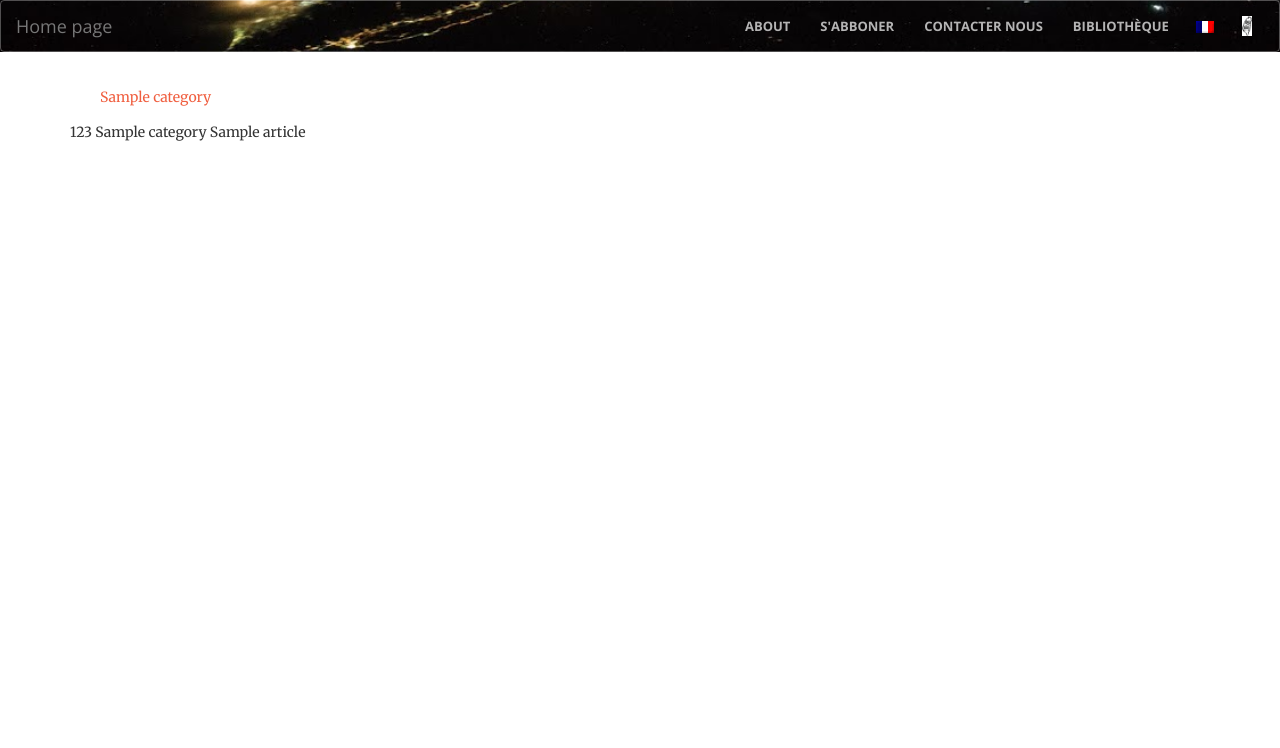
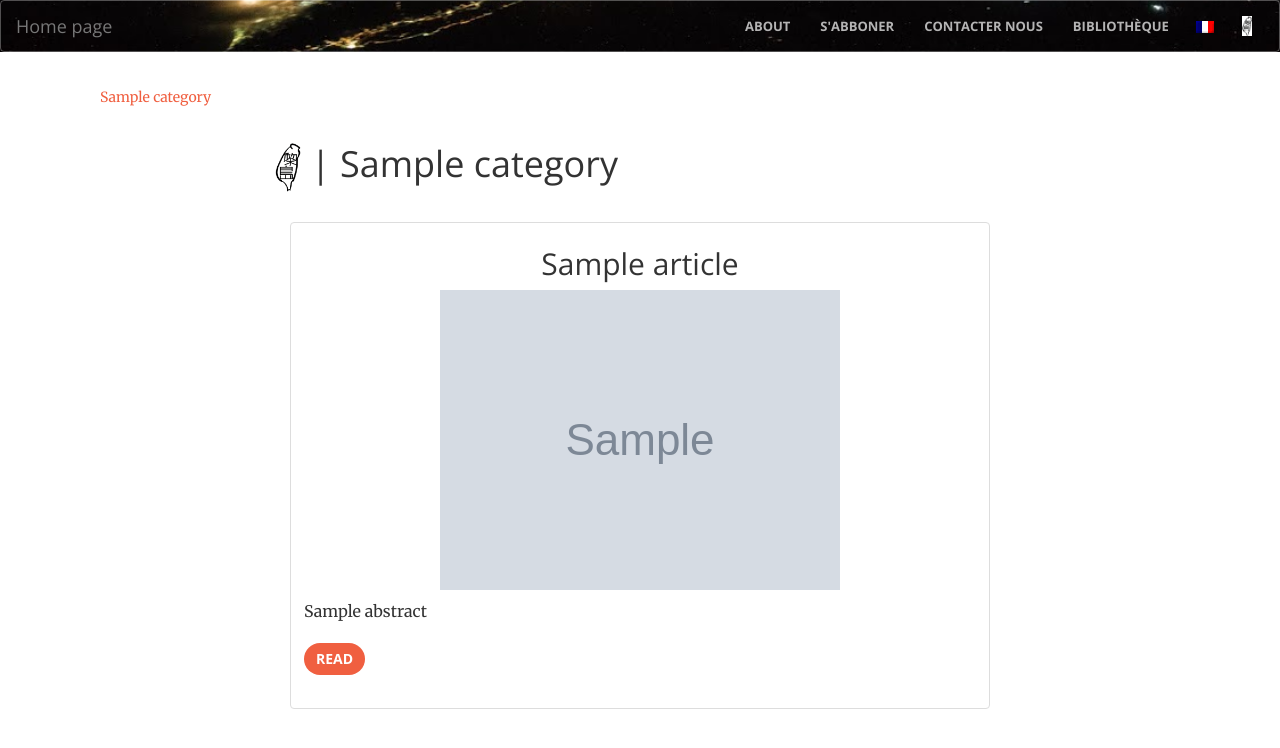
Before and after one commit to anthonyhtyao/AF, a Django app: template templates/AF/category.html in a window 1280 px wide. Shown: the top 748 px of the page. Run offline with Django 3.2, Linux system fonts and the light colour scheme; the template is opened without the code that fills it: most values are stand-ins (such as "Sample title", 1, 10 or a date in 2020); grey boxes marked "Sample" are stand-in pictures; some libraries are stand-ins or nearby versions.

Commit message:
Add articles in category page

```diff
--- a/templates/AF/category.html
+++ b/templates/AF/category.html
@@ -1,11 +1,23 @@
 {% extends 'base.html' %}
 {% block body_block %}
-123
-{{ category.title }}
+{% load static %}
+<div class="col-md-8 col-md-offset-2">
+  <h1><a href="/"><img src="{% static "img/logo_small.png" %}" height="50px"></a> | {{category}}</h1>
+<br>
+{% for article in articles %}
+<div class="col-sm-12 col-md-12">
+    <div class="thumbnail">
+      <center><h2>{{article}}</h2></center>
+      <img src="{{article.article.image.imgfile.url}}" alt="test">
+      <div class="caption">
+        <p>{{article.abstract}}</p>
+        <p><a href="/{{article.article.category}}/article/{{article.article.slg}}" class="btn btn-primary" role="button">Read</a></p>
+      </div>
+    </div>
+  </div>
 
-{% for a in articles %}
-{{a.title}}
 {% endfor %}
 
+</div>
 
 {% endblock %}
```
